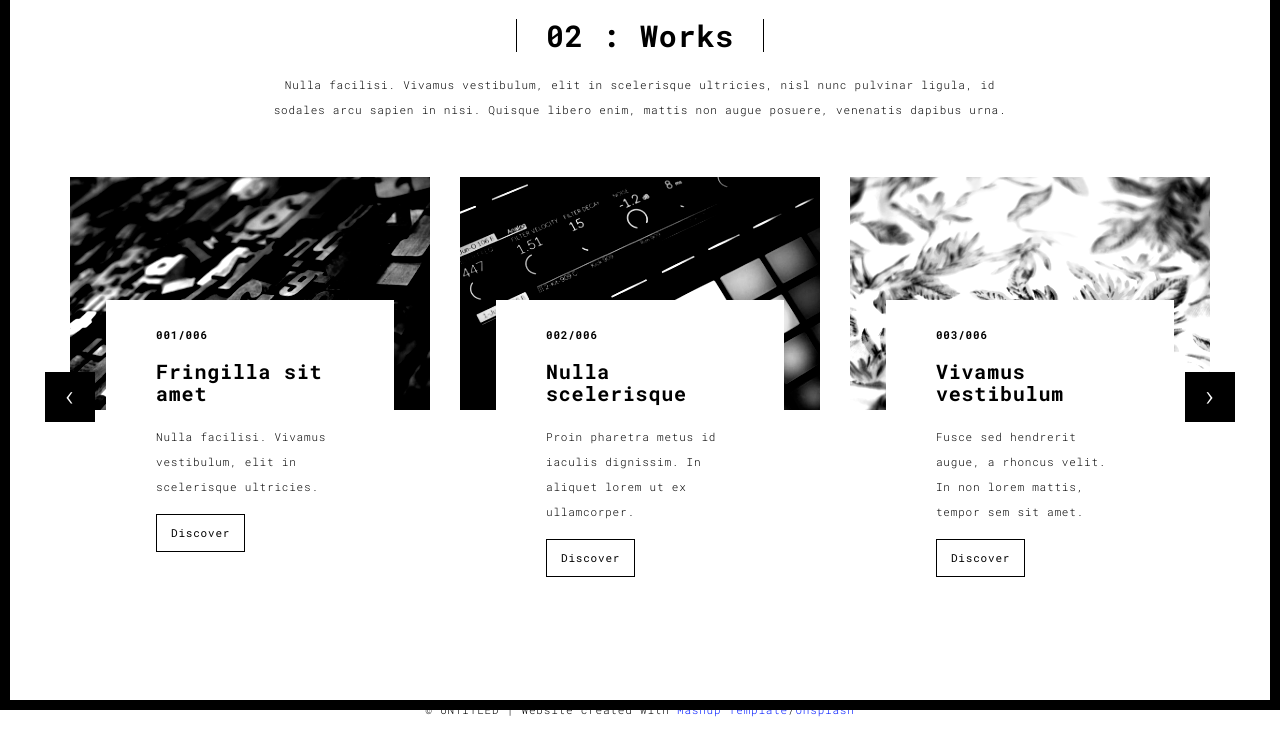
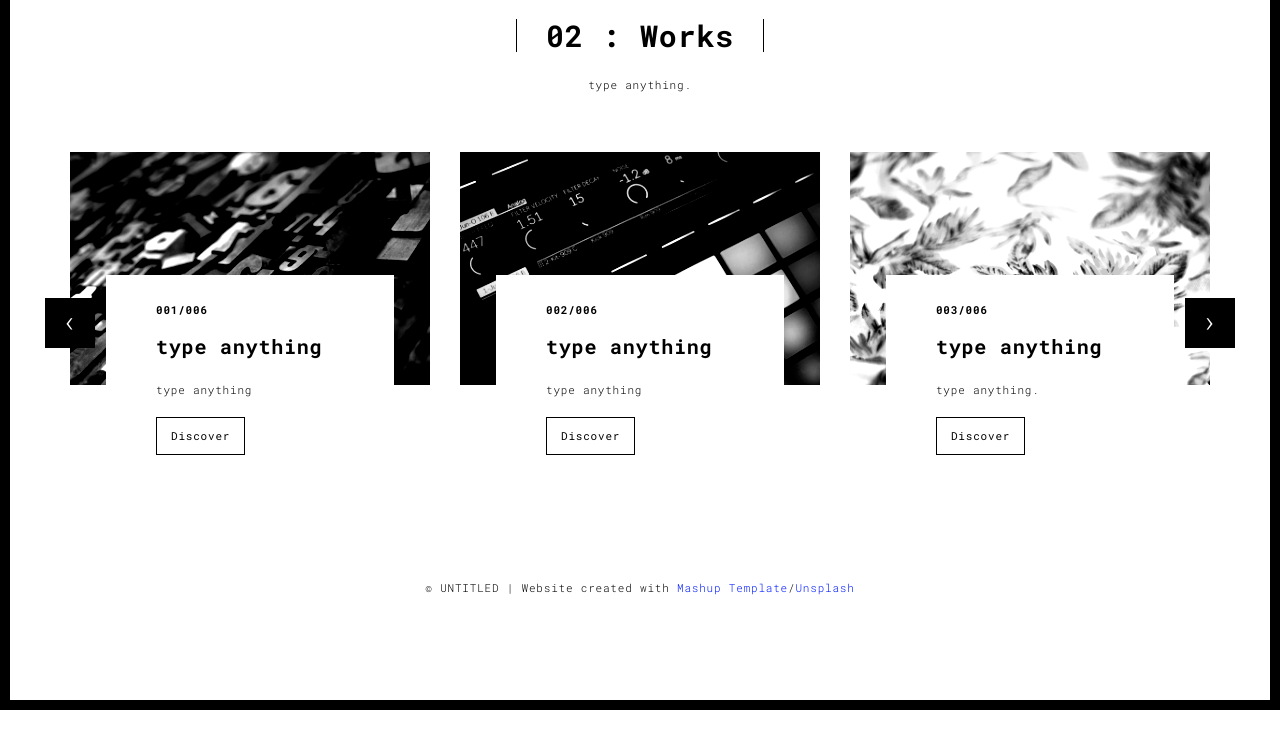
Before and after one commit to ssubhash977/portfolio-website, a Flask app: page /works.html in a window 1280 px wide. Shown: the part 90-837 px from the top of the page. After the commit the page ends 800 px from the top, so only its background shows below. Run offline with Flask 2, Linux system fonts and the light colour scheme; some libraries are stand-ins or nearby versions.

Commit message:
Update works.html

```diff
--- a/templates/works.html
+++ b/templates/works.html
@@ -56,7 +56,7 @@
       <div class="col-sm-8 col-sm-offset-2 section-container-spacer">
         <div class="text-center">
           <h1 class="h2">02 : Works</h1>
-          <p>Nulla facilisi. Vivamus vestibulum, elit in scelerisque ultricies, nisl nunc pulvinar ligula, id sodales arcu sapien in nisi. Quisque libero enim, mattis non augue posuere, venenatis dapibus urna.</p>
+          <p>type anything.</p>
         </div>
       </div>
 
@@ -74,8 +74,8 @@
                       </a>
                       <div class="card-container card-container-lg">
                         <h4>001/006</h4>
-                        <h3>Fringilla sit amet</h3>
-                        <p>Nulla facilisi. Vivamus vestibulum, elit in scelerisque ultricies.</p>
+                        <h3>type anything</h3>
+                        <p>type anything</p>
                         <a href="./work.html" title="" class="btn btn-default">Discover</a>
                       </div>
                     </div>
@@ -85,8 +85,8 @@
                       </a>
                       <div class="card-container card-container-lg">
                         <h4>002/006</h4>
-                        <h3>Nulla scelerisque</h3>
-                        <p>Proin pharetra metus id iaculis dignissim. In aliquet lorem ut ex ullamcorper.</p>
+                        <h3>type anything</h3>
+                        <p>type anything</p>
                         <a href="./work.html" title="" class="btn btn-default">Discover</a>
                       </div>
                     </div>
@@ -96,8 +96,8 @@
                       </a>
                       <div class="card-container card-container-lg">
                         <h4>003/006</h4>
-                        <h3>Vivamus vestibulum</h3>
-                        <p>Fusce sed hendrerit augue, a rhoncus velit. In non lorem mattis, tempor sem sit amet.</p>
+                        <h3>type anything</h3>
+                        <p>type anything.</p>
                         <a href="./work.html" title="" class="btn btn-default">Discover</a>
                       </div>
                     </div>
@@ -114,8 +114,8 @@
                     </a>
                     <div class="card-container">
                       <h4>004/006</h4>
-                      <h3>Nulla scelerisque</h3>
-                      <p>Proin pharetra metus id iaculis dignissim. In aliquet lorem ut ex ullamcorper.</p>
+                      <h3>type anything</h3>
+                      <p>type anything.</p>
                       <a href="./work.html" class="btn btn-default">Discover</a>
                     </div>
                   </div>
@@ -125,8 +125,8 @@
                       </a>
                       <div class="card-container">
                         <h4>005/006</h4>
-                        <h3>Fringilla sit amet</h3>
-                        <p>Nulla facilisi. Vivamus vestibulum, elit in scelerisque ultricies.</p>
+                        <h3>type anything</h3>
+                        <p>type anything.</p>
                         <a href="./work.html" class="btn btn-default">Discover</a>
                       </div>
                     </div>
@@ -137,8 +137,8 @@
                       </a>
                       <div class="card-container">
                         <h4>006/006</h4>
-                        <h3>Vivamus vestibulum</h3>
-                        <p>Fusce sed hendrerit augue, a rhoncus velit. In non lorem mattis, tempor sem sit amet.</p>
+                        <h3>type anything</h3>
+                        <p>type anything.</p>
                         <a href="./work.html" class="btn btn-default">Discover</a>
                       </div>
                     </div>
```
